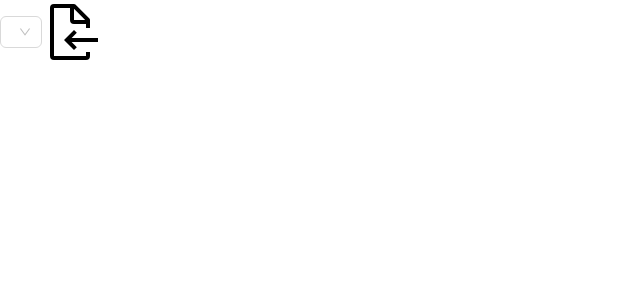
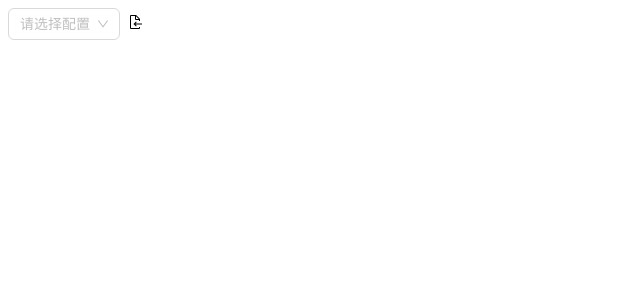
Before and after one commit to sujianqingfeng/code-design-upload, a React (Vite) app: page / in a window 1280 px wide. Shown: the top 300 px of the page, without its empty margins (0-640 px from the left). Built offline with nearby package versions, Linux system fonts and the light colour scheme.

Commit message:
chore: part

```diff
--- a/src/content.tsx
+++ b/src/content.tsx
@@ -26,8 +26,11 @@ const CODE_DESIGN_SLICE_ITEM_CHECKED_LABEL_CLASS = '.t-checkbox__label small'
       '🚀 ~ file: content.tsx:26 ~ customUpload ~ formData:',
       formData
     )
-    const result = await chrome.storage.sync.get(['inspect-platform'])
+    await chrome.storage.local.set({ 'inspect-platform': 'qq' })
+    const result = await chrome.storage.local.get(['inspect-platform'])
     console.log('🚀 ~ file: content.tsx:30 ~ customUpload ~ result:', result)
+    const a = localStorage.getItem('inspect-platform')
+    console.log('🚀 ~ file: content.tsx:33 ~ customUpload ~ a:', a)
   }
 
   const onUploadClick = (target: Element) => {
--- a/src/main.tsx
+++ b/src/main.tsx
@@ -1,12 +1,12 @@
 import '@unocss/reset/tailwind-compat.css'
 import React from 'react'
 import ReactDOM from 'react-dom/client'
-import {RouterProvider} from 'react-router-dom'
+import { RouterProvider } from 'react-router-dom'
 import router from './router'
 import 'uno.css'
 
 ReactDOM.createRoot(document.getElementById('root')!).render(
   <React.StrictMode>
-    <RouterProvider router={router}/>
-  </React.StrictMode>,
+    <RouterProvider router={router} />
+  </React.StrictMode>
 )
--- a/src/pages/App.tsx
+++ b/src/pages/App.tsx
@@ -1,18 +1,10 @@
-import { Select } from 'antd'
+import { Outlet } from 'react-router-dom'
 
 function App() {
-  const onImport = () => {}
-
   return (
-    <>
-      <div className="flex-start-center">
-        <Select options={[{ value: 'jack', label: 'Jack' }]} />
-        <button
-          onClick={onImport}
-          className="i-carbon-document-import size-4"
-        ></button>
-      </div>
-    </>
+    <div className="p-2">
+      <Outlet></Outlet>
+    </div>
   )
 }
 
--- a/src/pages/Home.tsx
+++ b/src/pages/Home.tsx
@@ -1,15 +1,23 @@
-import {Select} from 'antd'
+import { Select } from 'antd'
 
 function App() {
-  return <>
-   <Select
-      options={[
-        { value: 'jack', label: 'Jack' },
-      ]}
-    />
-    <button className='i-carbon-document-import h-4 w-4'></button>
+  return (
+    <>
+      <div className="flex-start-center gap-2">
+        <Select
+          placeholder="请选择配置"
+          options={[{ value: 'jack', label: 'Jack' }]}
+        />
 
-  </>
+        <span className="relative" role="button">
+          <input id="file" type="file" className="hidden"></input>
+          <label htmlFor="file">
+            <i className="inline-block i-carbon-document-import"></i>
+          </label>
+        </span>
+      </div>
+    </>
+  )
 }
 
 export default App
```
Also changed, not shown: src/router.tsx (+10 -6 lines).
